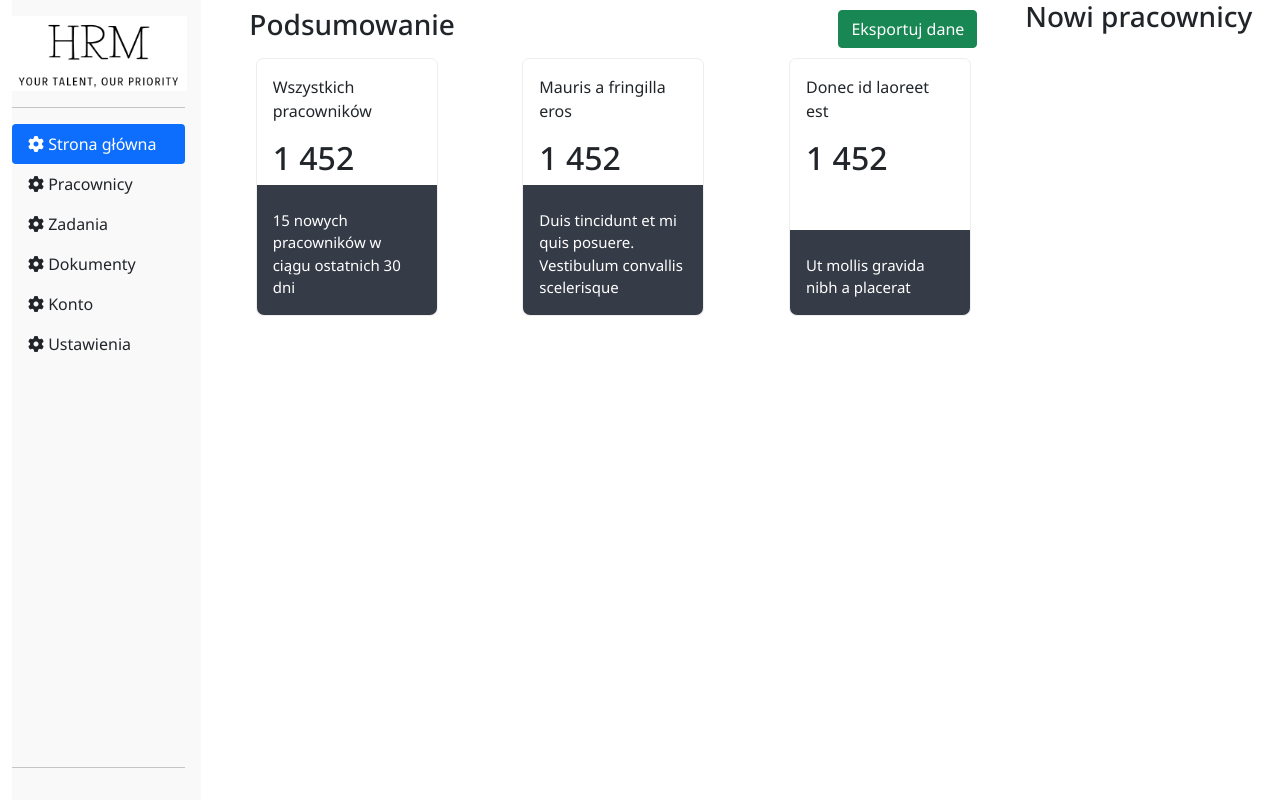
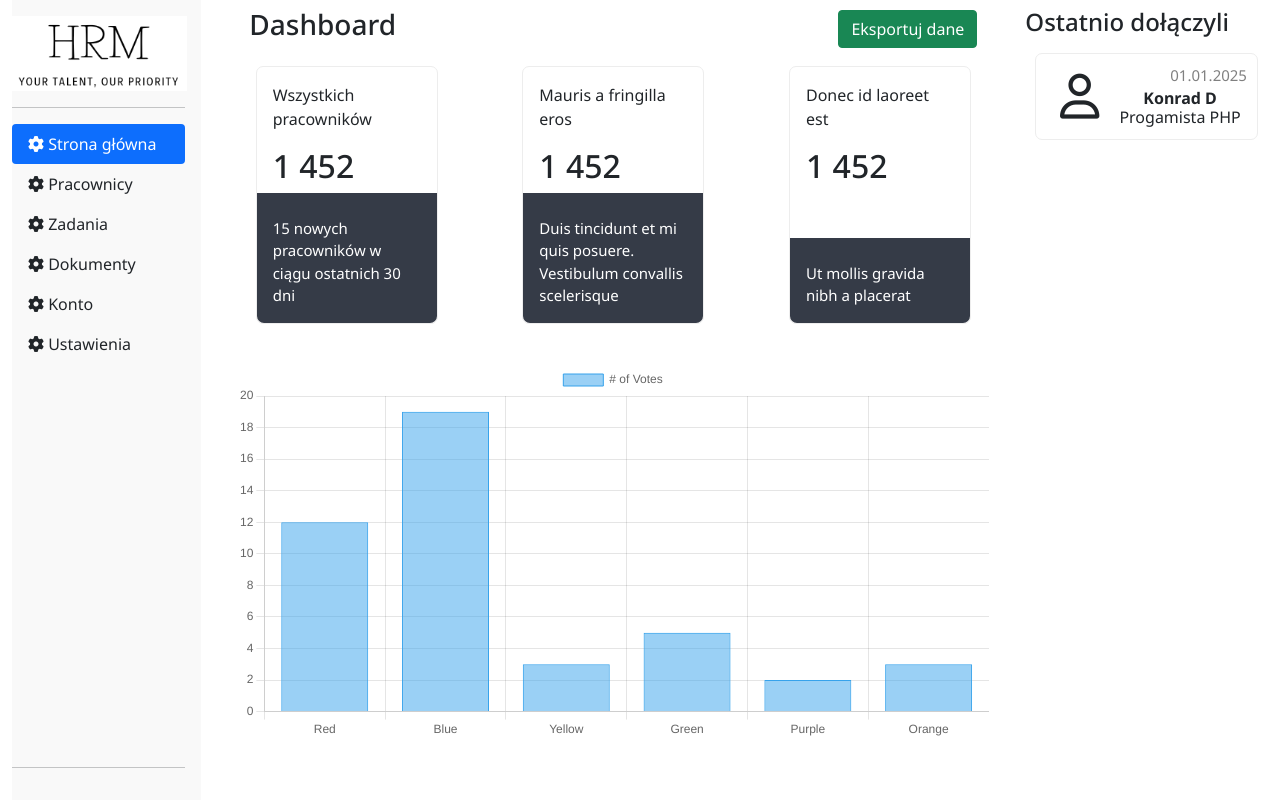
Before and after one commit to hightt/HRM, a Symfony app: template templates/dashboard.html.twig in a window 1280 px wide. Run offline with Twig, Linux system fonts and the light colour scheme; the template is opened without the code that fills it, so the values that code supplies are empty; some libraries are stand-ins or nearby versions.

Commit message:
Improve dashboard template UI/UX

```diff
--- a/public/css/style.css
+++ b/public/css/style.css
@@ -31,6 +31,13 @@ body {
     font-size: 15px;
 }
 
+.dashboard-employee {
+    padding: 10px;
+    border-radius: 7px;
+    margin: 5px 10px;
+    border: 1px solid #ededed;
+}
+
 @keyframes fadeOut {
     0% {
         opacity: 1;
--- a/templates/dashboard.html.twig
+++ b/templates/dashboard.html.twig
@@ -4,14 +4,15 @@
 {% endblock %}
 
 {% block content %}
+<script src="https://cdn.jsdelivr.net/npm/chart.js"></script>
 <div class="row">
 	<div class="col-xl-9 col-lg-12">
-			<div class="row">
+		<div class="row mb-2">
 			<div class="col-12">
 				<nav class="navbar navbar-light ">
 					<div class="container-fluid">
 						<div class="me-auto">
-								<h3>Podsumowanie</h3>
+							<h3>Dashboard</h3>
 						</div>
 						<span class="navbar-brand mb-0 h1"></span>
 						<div class="ms-auto">
@@ -28,7 +29,8 @@
 					<div class="text-bold text-left ps-3 pe-3 mt-3">
 						<h2>1 452</h2>
 					</div>
-						<div class="dashboard-box-footer align-text-bottom p-3 pt-4" style="">15 nowych pracowników w ciągu ostatnich 30 dni</div>
+					<div class="dashboard-box-footer align-text-bottom p-3 pt-4">15 nowych pracowników w ciągu
+						ostatnich 30 dni</div>
 				</div>
 			</div>
 			<div class="col-lg-4 col-sm-12 d-flex align-items-center justify-content-center ">
@@ -37,7 +39,8 @@
 					<div class="text-bold text-left ps-3 pe-3 mt-3">
 						<h2>1 452</h2>
 					</div>
-						<div class="dashboard-box-footer align-text-bottom p-3 pt-4" style="">Duis tincidunt et mi quis posuere. Vestibulum convallis scelerisque</div>
+					<div class="dashboard-box-footer align-text-bottom p-3 pt-4">Duis tincidunt et mi quis
+						posuere. Vestibulum convallis scelerisque</div>
 				</div>
 			</div>
 			<div class="col-lg-4 col-sm-12 d-flex align-items-center justify-content-center ">
@@ -46,13 +49,53 @@
 					<div class="text-bold text-left ps-3 pe-3 mt-3">
 						<h2>1 452</h2>
 					</div>
-						<div class="dashboard-box-footer align-text-bottom p-3 pt-4" style="">Ut mollis gravida nibh a placerat</div>
+					<div class="dashboard-box-footer align-text-bottom p-3 pt-4">Ut mollis gravida nibh a
+						placerat</div>
+				</div>
+			</div>
+		</div>
+		<div class="row">
+			<div class="mt-3 p-4">
+				<canvas id="myChart"></canvas>
+			</div>
+		</div>
+	</div>
+	<div class="col-xl-3 col-lg-12 mt-2">
+		<h4>Ostatnio dołączyli</h4>
+		<div class="row mt-3 dashboard-employee">
+			<div class="col-xl-4 d-flex align-items-center justify-content-center text-center">
+				<i class="fa-regular fa-user" style="font-size: 45px;"></i>
+			</div>
+			<div class="col-xl-8 p-xl-0">
+				<div class="text-end" style="font-size: 15px; color: gray;">01.01.2025</div>
+				<div class="text-center" style="font-weight: bold;">Konrad D</div>
+				<div class="text-center" style="margin-top: -5px;">Progamista PHP</div>
 			</div>
 		</div>
 	</div>
 </div>
-		<div class="col-xl-3 col-lg-12">
-			<h3>Nowi pracownicy</h3>
-		</div>
-	</row>
+
+<script>
+	const ctx = document.getElementById('myChart');
+
+	new Chart(ctx, {
+		type: 'bar',
+		data: {
+			labels: ['Red', 'Blue', 'Yellow', 'Green', 'Purple', 'Orange'],
+			datasets: [{
+				label: '# of Votes',
+				data: [12, 19, 3, 5, 2, 3],
+				borderWidth: 1
+			}]
+		},
+		options: {
+			scales: {
+				y: {
+					beginAtZero: true
+				}
+			}
+		}
+	});
+</script>
+
 {% endblock %}
```
Also changed, not shown: src/Controller/HomeController.php (+7 -6 lines). Lines whose indentation alone changed are shown as unchanged.
